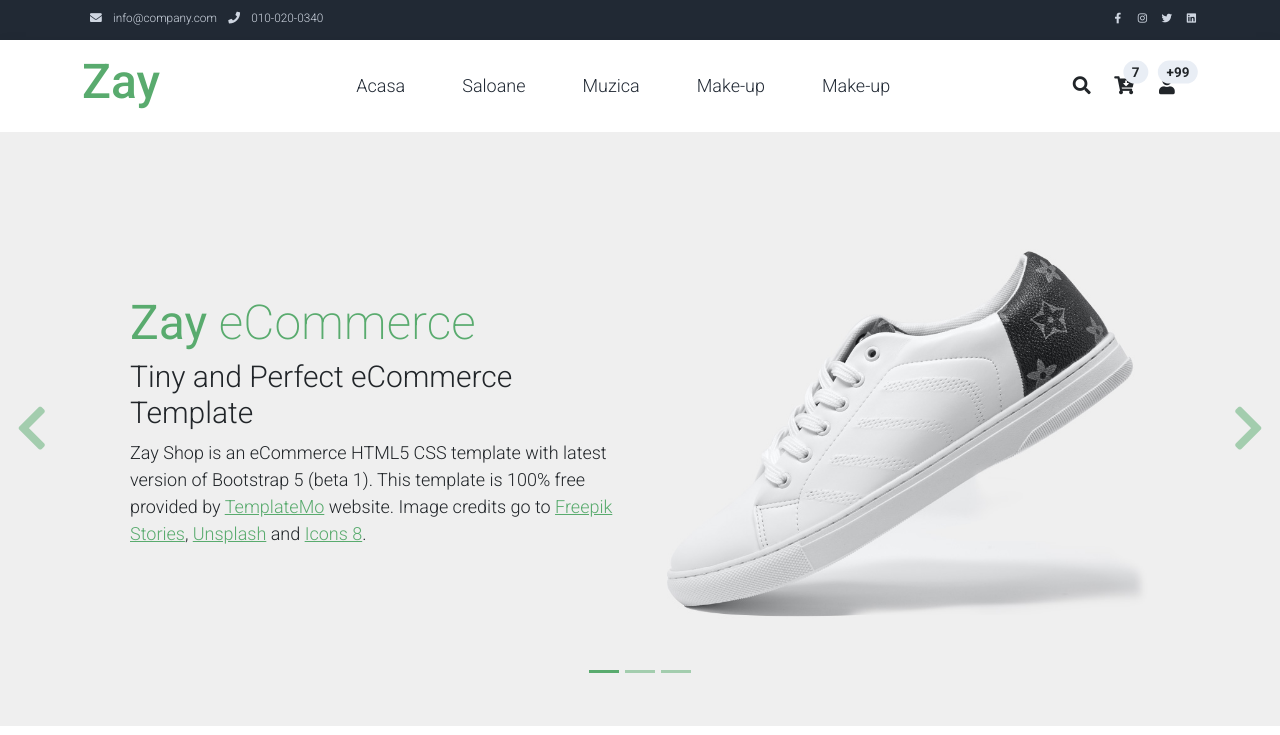
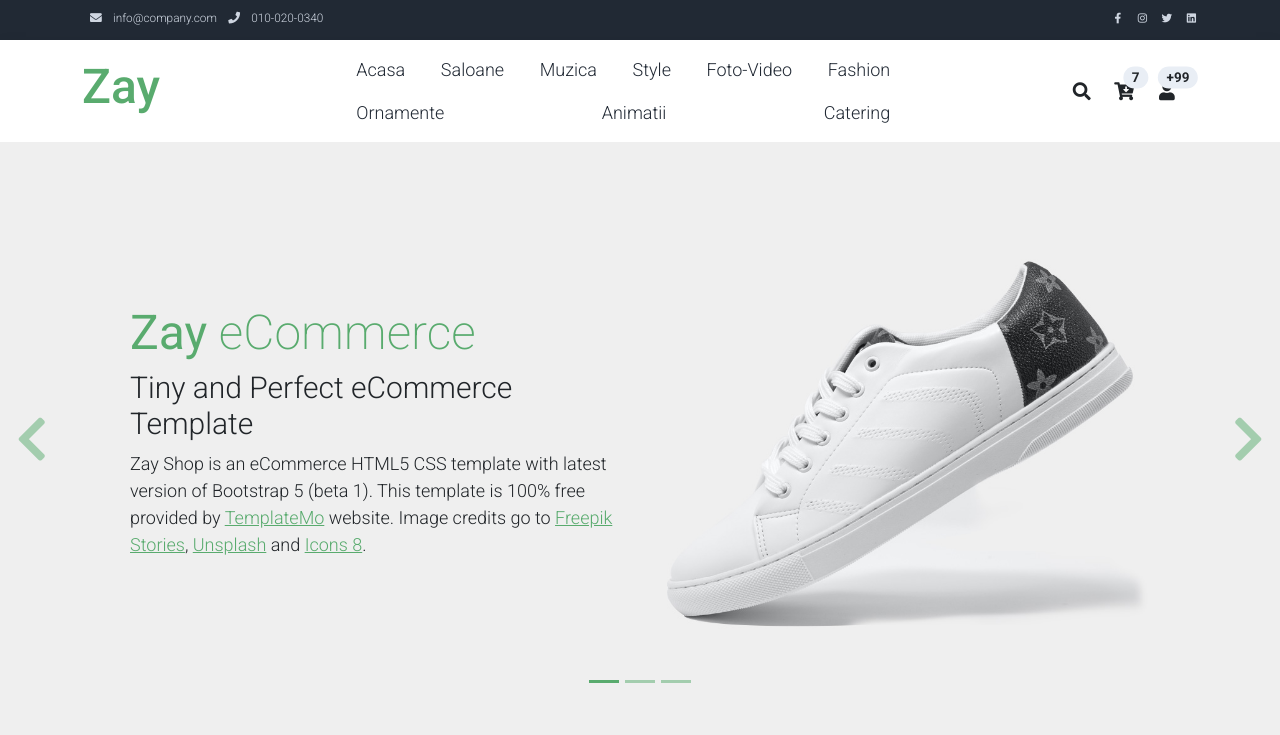
Before and after one commit to Stilledood/WEDDING, a Django app: page / in a window 1280 px wide. Shown: the top 735 px of the page. Run offline with Django 5.2, Linux system fonts and the light colour scheme; some libraries are stand-ins or nearby versions.

Commit message:
Schimbat meniu 1

```diff
--- a/Wedding/templates/index.html
+++ b/Wedding/templates/index.html
@@ -71,11 +71,23 @@
                             <a class="nav-link" href="shop.html">Muzica</a>
                         </li>
                         <li class="nav-item">
-                            <a class="nav-link" href="contact.html">Make-up</a>
+                            <a class="nav-link" href="contact.html">Style</a>
                         </li>
                          <li class="nav-item">
-                            <a class="nav-link" href="contact.html">Make-up</a>
+                            <a class="nav-link" href="contact.html">Foto-Video</a>
+                             </li>
+                         <li class="nav-item">
+                            <a class="nav-link" href="contact.html">Fashion</a>
                         </li>
+                        </li>
+                         <li class="nav-item">
+                            <a class="nav-link" href="contact.html">Ornamente</a>
+                        </li>
+                         <li class="nav-item">
+                            <a class="nav-link" href="contact.html">Animatii</a>
+                        </li>
+                         <li class="nav-item">
+                            <a class="nav-link" href="contact.html">Catering</a>
                     </ul>
                 </div>
                 <div class="navbar align-self-center d-flex">
```
